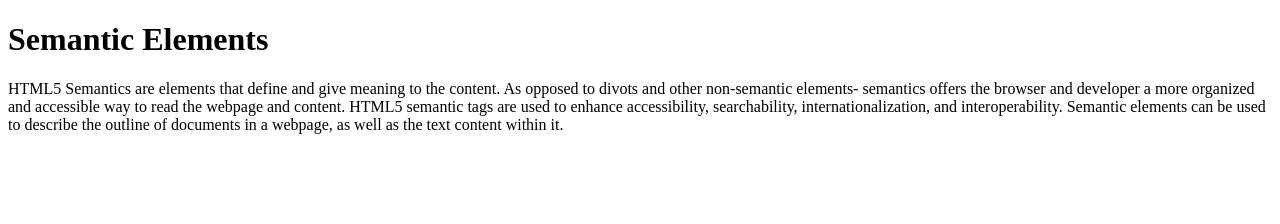
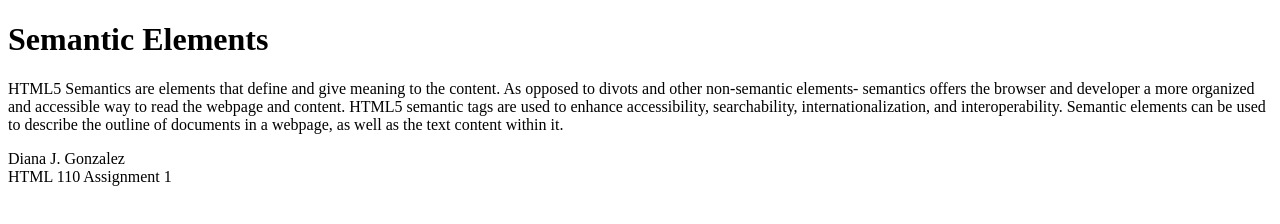
Before and after one commit to deaddiana/semantic-elements, a plain HTML site: page index.html in a window 1280 px wide. Drawn offline with Linux system fonts and the light colour scheme.

Commit message:
Update the content of the file

```diff
--- a/index.html
+++ b/index.html
@@ -2,7 +2,7 @@
 <html lang="en">
 <head>
 <meta charset="utf-8">
-<title>My Better Site</title>
+<title>Assignment 1</title>
 </head>
 
 <body>
@@ -11,6 +11,9 @@
   <p>
 HTML5 Semantics are elements that define and give meaning to the content. As opposed to divots and other non-semantic elements- semantics offers the browser and developer a more organized and accessible way to read the webpage and content. HTML5  semantic tags are used to enhance accessibility, searchability, internationalization, and interoperability. Semantic elements can be used to describe the outline of documents in a webpage, as well as the text content within it.
 </P>
+<footer>
+     <p>Diana J. Gonzalez<br> HTML 110 Assignment 1</p>
+   </footer>
 </body>
 
 </html>
```
